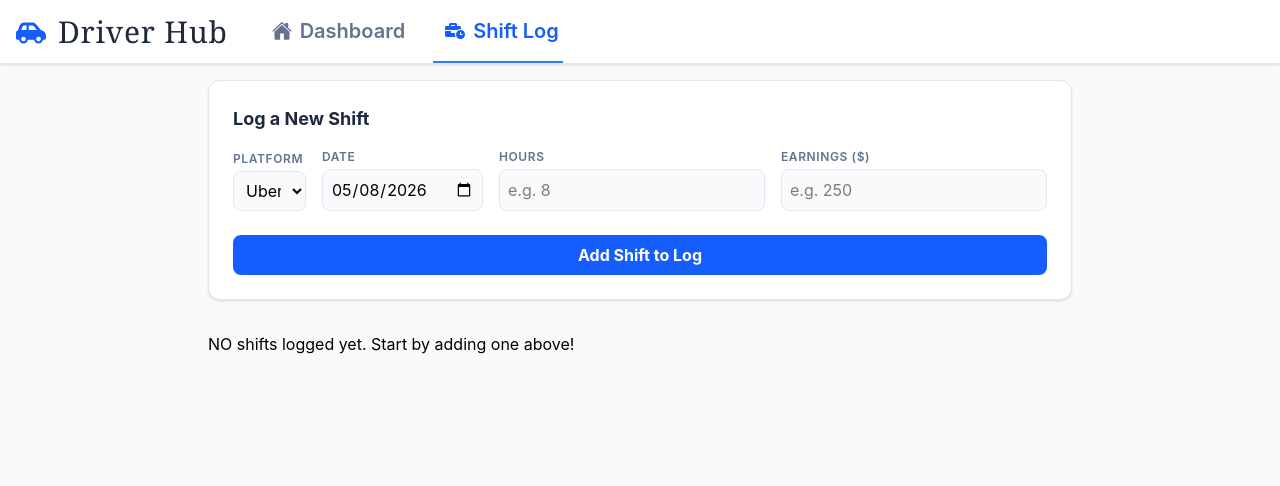
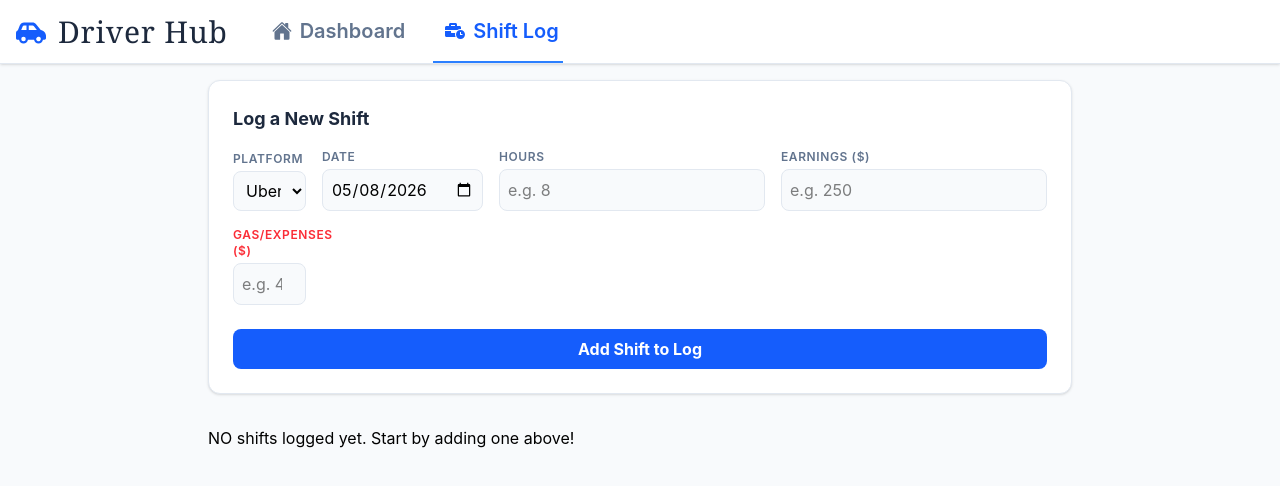
Before and after one commit to Hafiz6092/driver-hub, a React (Vite) app: page / in a window 1280 px wide. Both pictures are taken after a click on the button "Shift Log". Shown: the top 486 px of the page. Built offline with nearby package versions, Linux system fonts and the light colour scheme.

Commit message:
adding expenses tracker

```diff
--- a/src/components/ShiftForm.jsx
+++ b/src/components/ShiftForm.jsx
@@ -7,6 +7,7 @@ const ShiftForm = ({onAddShift}) => {
     const [hours, setHours] = useState(' ');
     const [earnings, setEarnings] = useState(' ');
     const [date, setDate] = useState(new Date().toISOString().split('T')[0]);
+    const [expenses, setExpenses] = useState(' ');
 
 
     //this function runs when the user clicks the "add shift" button
@@ -93,6 +94,17 @@ const ShiftForm = ({onAddShift}) => {
                 className="bg-slate-50 border border-slate-200 rounded-lg p-2 focus:ring-2 focus:ring-blue-500 outline-none"
               />
             </div>
+            <div className="flex flex-col space-y-1">
+                <label className="text-xs font-semibold text-red-500 uppercase tracking-wider"> Gas/Expenses ($)</label>
+                <input
+                type = "number"
+                value={expenses}
+                onChange = {(e) => setExpenses(e.target.value)}
+                placeholder = "e.g. 40"
+                className="bg-slate-50 border border-slate-200 rounded-lg p-2 focus:ring-2 focus:ring-red-400 outline-none"
+                />
+
+            </div>
 
             {/* Submit Button - Spans full width on small screens */}
             <button
```
